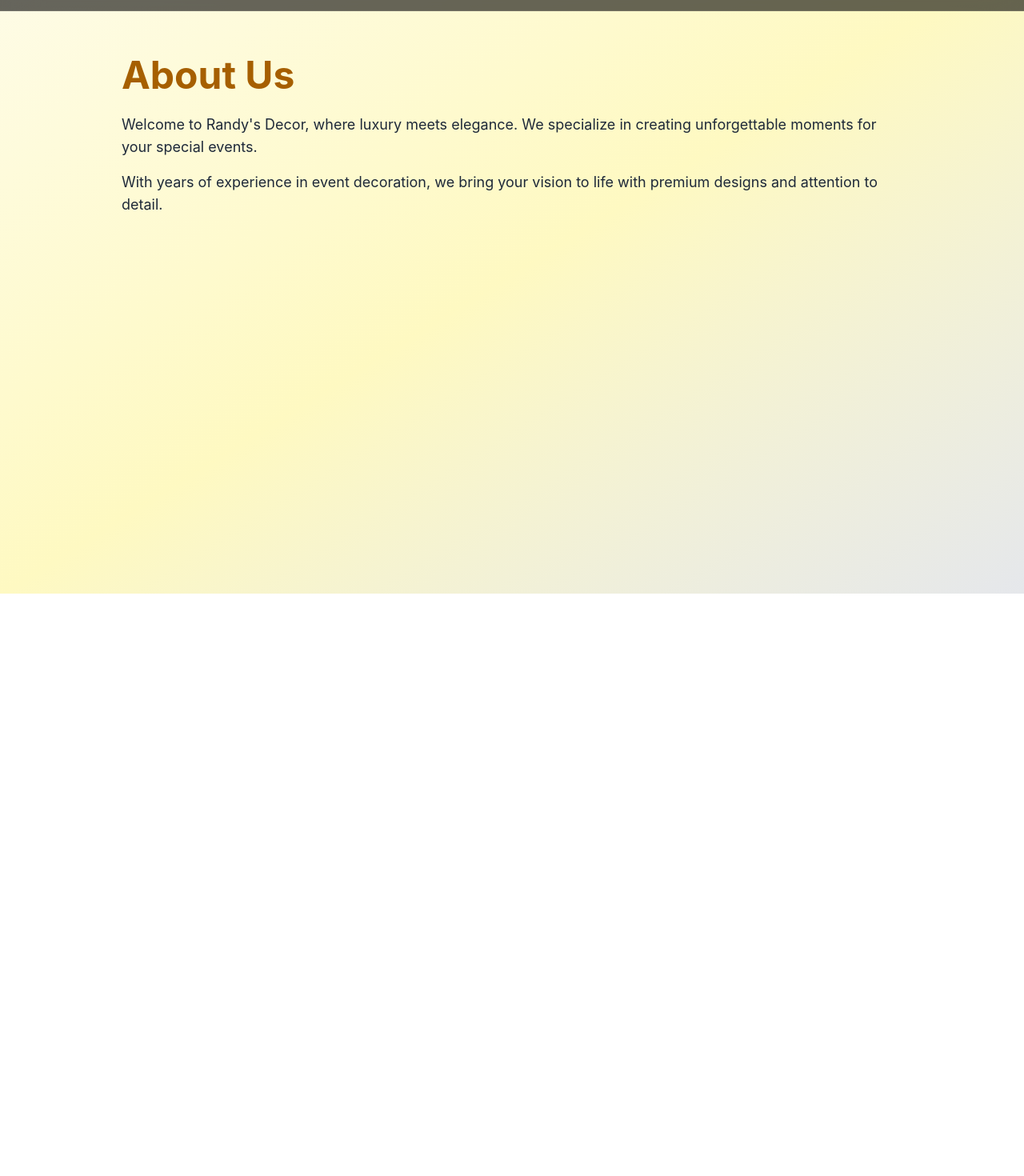
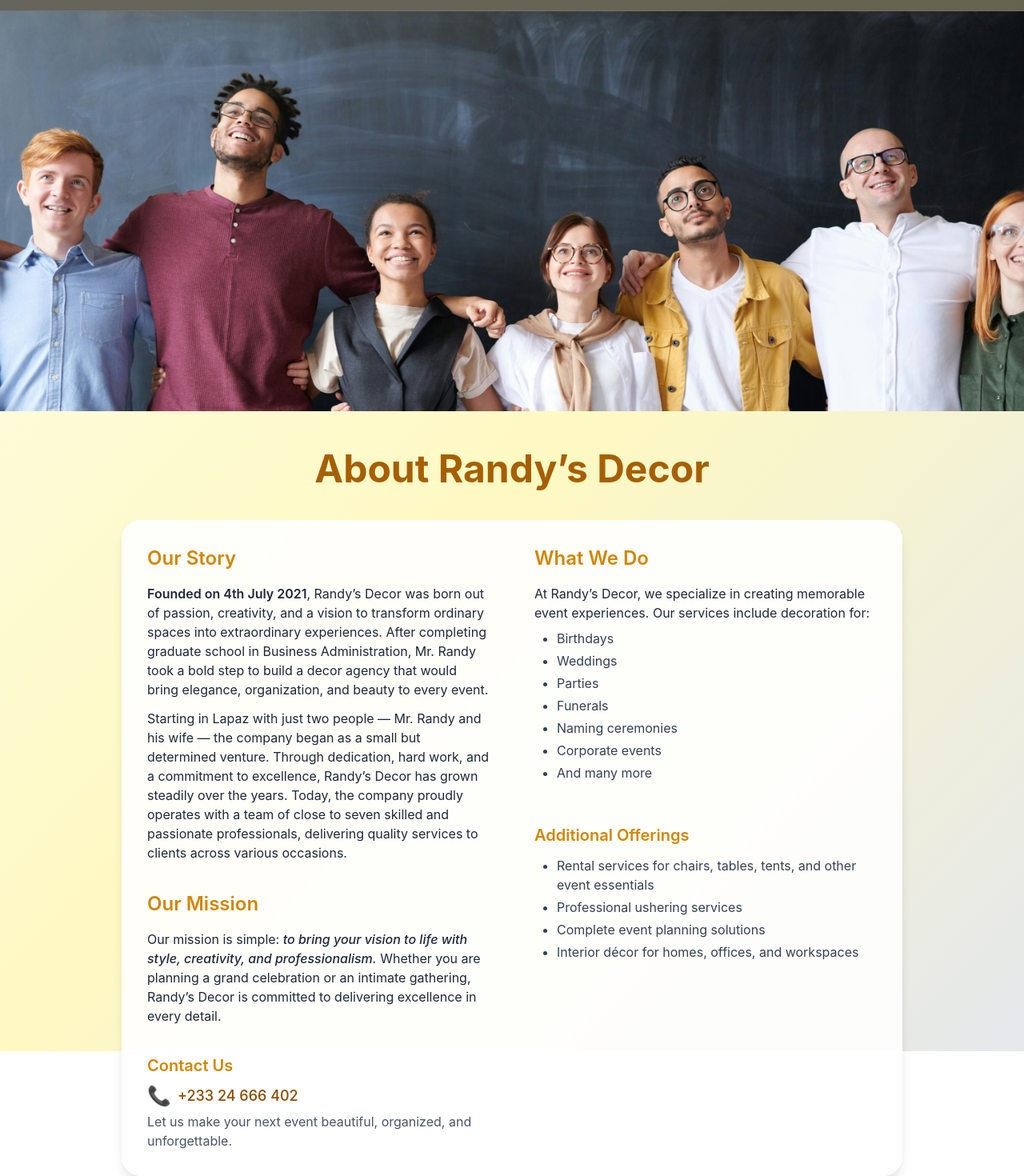
Before and after one commit to EnergyOG/Randy-s-Decor, a React (Vite) app: page /about in a window 1280 px wide. Shown: the part 58-1528 px from the top of the page at 80% size. Before the commit the page ends 800 px from the top, so only its background shows below. Built offline with nearby package versions, Linux system fonts and the light colour scheme; the HTML template or start-up script is replaced by a standard one.

Commit message:
modified about landing page

```diff
--- a/src/pages/About.jsx
+++ b/src/pages/About.jsx
@@ -1,14 +1,65 @@
+import image1 from "../assets/pexels-fauxels-3184398.jpg";
 function About() {
   return (
-    <div className="min-h-screen bg-gradient-to-br from-yellow-50 via-yellow-100 to-gray-200 pt-20">
-      <div className="max-w-5xl mx-auto px-6 py-12">
-        <h1 className="text-5xl font-bold text-yellow-700 mb-6">About Us</h1>
-        <p className="text-lg text-gray-800 mb-4">
-          Welcome to Randy's Decor, where luxury meets elegance. We specialize in creating unforgettable moments for your special events.
-        </p>
-        <p className="text-lg text-gray-800">
-          With years of experience in event decoration, we bring your vision to life with premium designs and attention to detail.
-        </p>
+    <div className="min-h-screen bg-gradient-to-br from-yellow-50 via-yellow-100 to-gray-200 pt-18">
+      <div>
+      <img src={image1} alt="About Us" className=" w-full h-[250px] sm:h-[350px] md:h-[500px] object-cover object-top"/>
+      </div>
+      <div className="max-w-5xl mx-auto px-6 py-12 h-[100vh]">
+        <h1 className="text-5xl font-bold text-yellow-700 mb-10 text-center">About Randy’s Decor</h1>
+        <div className="bg-white/90 rounded-3xl shadow-lg p-8 flex flex-col gap-8 md:flex-row md:gap-14">
+          <div className="flex-1 flex flex-col gap-6 justify-between">
+            <div>
+              <h2 className="text-2xl font-semibold text-yellow-600 mb-4">Our Story</h2>
+              <p className="text-gray-800 mb-3">
+                <span className="font-semibold">Founded on 4th July 2021</span>, Randy’s Decor was born out of passion, creativity, and a vision to transform ordinary spaces into extraordinary experiences. After completing graduate school in Business Administration, Mr. Randy took a bold step to build a decor agency that would bring elegance, organization, and beauty to every event.
+              </p>
+              <p className="text-gray-800 mb-3">
+                Starting in Lapaz with just two people — Mr. Randy and his wife — the company began as a small but determined venture. Through dedication, hard work, and a commitment to excellence, Randy’s Decor has grown steadily over the years. Today, the company proudly operates with a team of close to seven skilled and passionate professionals, delivering quality services to clients across various occasions.
+              </p>
+            </div>
+            <div>
+              <h2 className="text-2xl font-semibold text-yellow-600 mb-4">Our Mission</h2>
+              <p className="text-gray-800 mb-3">
+                Our mission is simple: <span className="font-medium italic">to bring your vision to life with style, creativity, and professionalism.</span> Whether you are planning a grand celebration or an intimate gathering, Randy’s Decor is committed to delivering excellence in every detail.
+              </p>
+            </div>
+            <div>
+              <h2 className="text-xl font-semibold text-yellow-600 mb-2">Contact Us</h2>
+              <div className="flex items-center gap-2 text-lg text-yellow-800">
+                <span role="img" aria-label="phone" className="text-yellow-500 font-bold text-2xl">📞</span>
+                <span className="font-medium">+233 24 666 402</span>
+              </div>
+              <p className="text-gray-600 mt-1">Let us make your next event beautiful, organized, and unforgettable.</p>
+            </div>
+          </div>
+          <div className="flex-1 flex flex-col gap-6">
+            <div>
+              <h2 className="text-2xl font-semibold text-yellow-600 mb-4">What We Do</h2>
+              <p className="text-gray-800">
+                At Randy’s Decor, we specialize in creating memorable event experiences. Our services include decoration for:
+              </p>
+              <ul className="list-disc pl-7 mt-2 text-gray-700 space-y-1">
+                <li>Birthdays</li>
+                <li>Weddings</li>
+                <li>Parties</li>
+                <li>Funerals</li>
+                <li>Naming ceremonies</li>
+                <li>Corporate events</li>
+                <li>And many more</li>
+              </ul>
+            </div>
+            <div>
+              <h3 className="text-xl font-semibold text-yellow-600 mb-3 mt-7">Additional Offerings</h3>
+              <ul className="list-disc pl-7 text-gray-700 space-y-1">
+                <li>Rental services for chairs, tables, tents, and other event essentials</li>
+                <li>Professional ushering services</li>
+                <li>Complete event planning solutions</li>
+                <li>Interior décor for homes, offices, and workspaces</li>
+              </ul>
+            </div>
+          </div>
+        </div>
       </div>
     </div>
   );
```
Also changed, not shown: src/pages/Home.jsx (+4 -4 lines), src/assets/pexels-fauxels-3184398.jpg (added).
